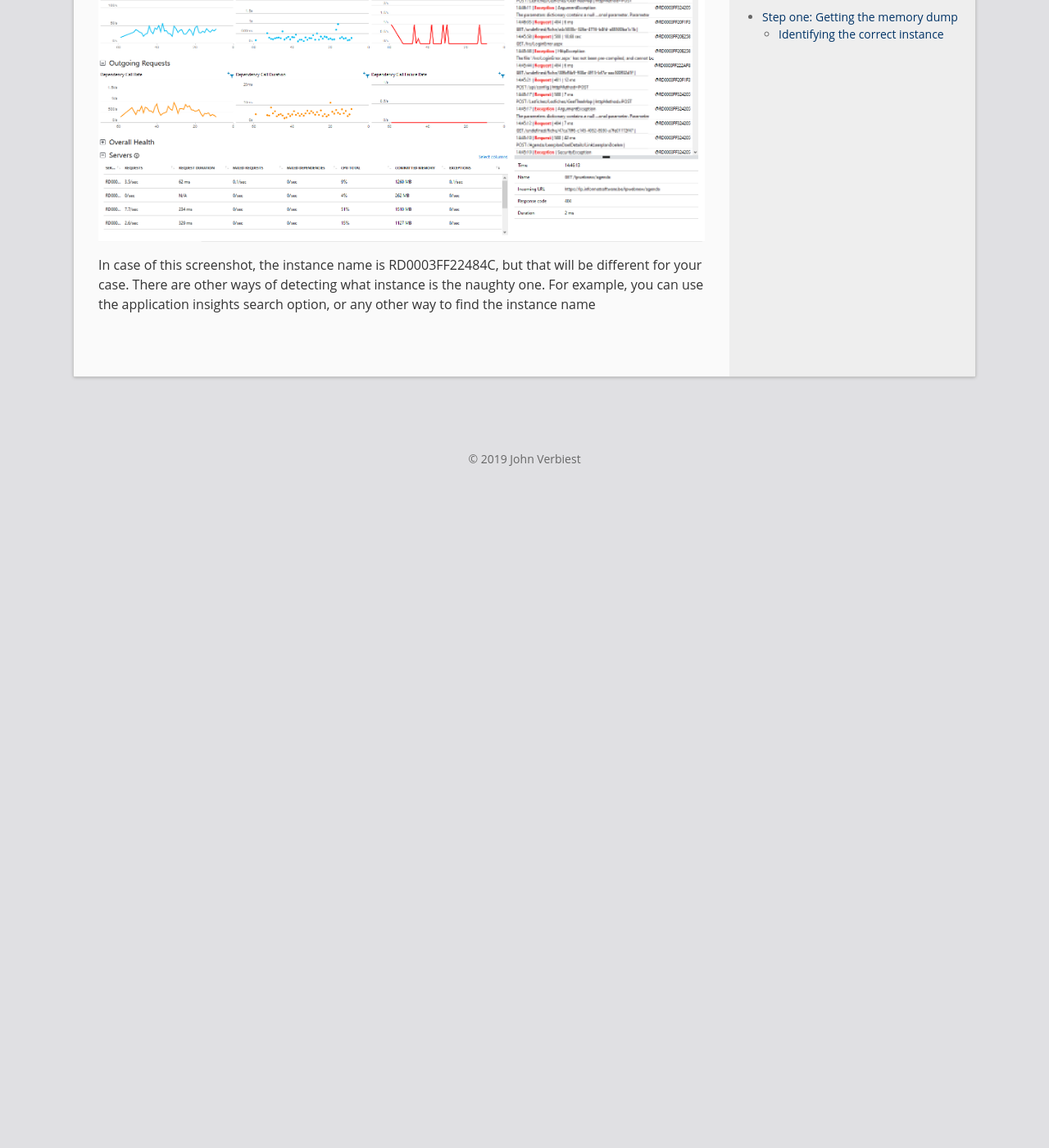
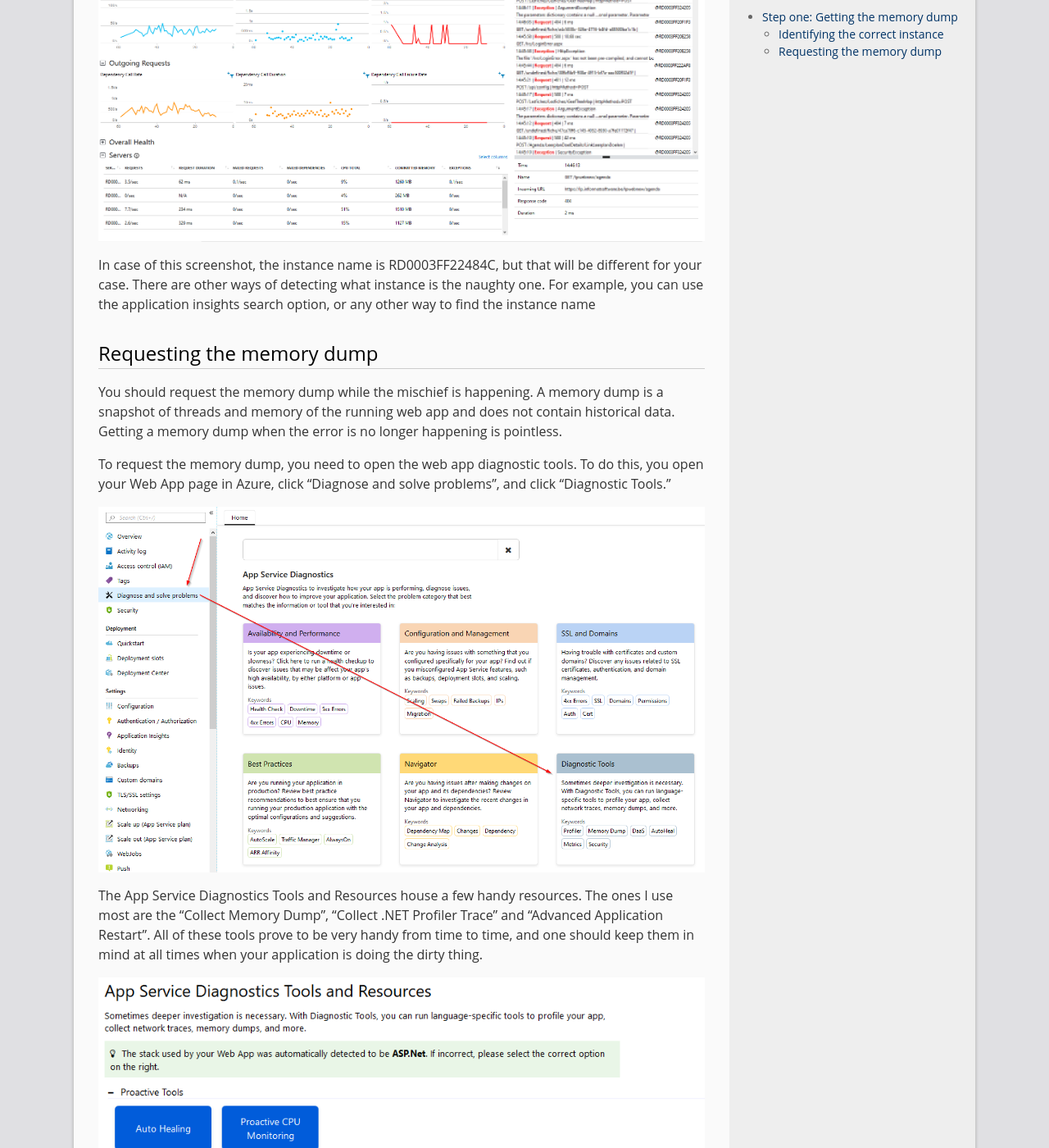
Before and after one commit to johnverbiest/Blog, a Jekyll site: the page built from _posts/2019-09-11-azure-memory-dump-analysis.md, in a window 1280 px wide and 1400 px high, scrolled down 800 px. Shown: the whole window at 82% size. Built offline with Jekyll 4.4.1, drawn with Linux system fonts in a browser that asks for light colours; comment, search, counter and statistics services are not loaded; before the commit the page ends 1430 px from its top, so only the background shows below that; some of the changed text lies outside the part shown.

Commit message:
Requesting the memory dump

```diff
--- a/_posts/2019-09-11-azure-memory-dump-analysis.md
+++ b/_posts/2019-09-11-azure-memory-dump-analysis.md
@@ -18,3 +18,27 @@
 
 In case of this screenshot, the instance name is RD0003FF22484C, but that will be different for your case.
 There are other ways of detecting what instance is the naughty one. For example, you can use the application insights search option, or any other way to find the instance name
+
+## Requesting the memory dump
+You should request the memory dump while the mischief is happening. A memory dump is a snapshot of threads and memory of the running web app and does not contain historical data. Getting a memory dump when the error is no longer happening is pointless.
+
+To request the memory dump, you need to open the web app diagnostic tools. To do this, you open your Web App page in Azure, click "Diagnose and solve problems", and click "Diagnostic Tools."
+
+![Path to diagnositc tools](/assets/azure-memdump-path-to-diagnostic-tools.png)
+
+The App Service Diagnostics Tools and Resources house a few handy resources. The ones I use most are the "Collect Memory Dump", "Collect .NET Profiler Trace" and "Advanced Application Restart". All of these tools prove to be very handy from time to time, and one should keep them in mind at all times when your application is doing the dirty thing.
+
+![Azure Diagnostic tools](/assets/azure-memdump-diagnostic-tools.png)
+
+As you can guess, the tool we are going to use is going to be the "Collect Memory Dump" one. After we successfully created a memory dump, we can restart only the one specific bogus instance using "Advanced Application Restart". Doing so limits the impact of the restart.
+
+![Memdump starting](/assets/azure-memdump-start-memdump.png)
+
+Starting the memory dump is as easy as selecting the instance you want the dump for, clicking "Collect Memory Dump" and wait until all three steps are done.
+In mode, you can opt to skip the "Analyze Data" step; I tend not to do it because all inputs of data analysis are helpful.
+
+Creation of a memory dump can take a while, depending on how much memory your application is munching. In my case, the dump was about 3GB big and took quite a while to create.
+
+![Download Memory Dump](/assets/azure-memdump-memdump-done.png)
+
+You can open the "Azure analysis" on the right of the screen. The dumps themselves show on the right. For our next steps, we are going to need the dump on our hard drive, so download away.
```
Also changed, not shown: assets/azure-memdump-diagnostic-tools.png (added), assets/azure-memdump-memdump-done.png (added), assets/azure-memdump-path-to-diagnostic-tools.png (added), assets/azure-memdump-start-memdump.png (added).
